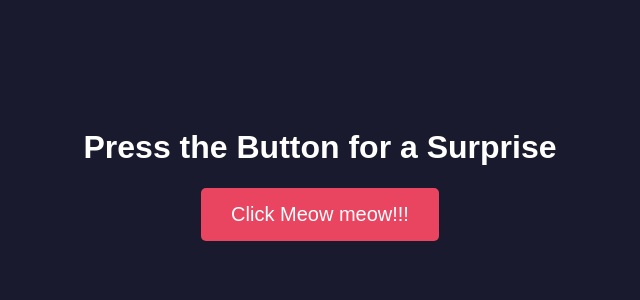
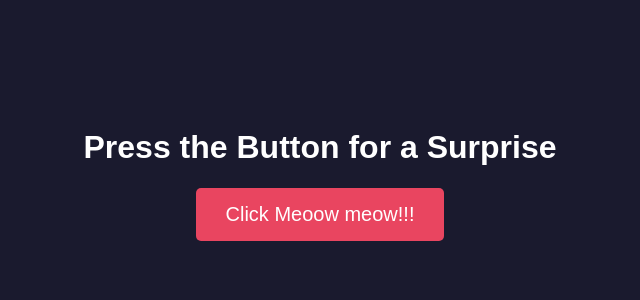
Before and after one commit to Pradyu07/my1app, a Flask app: page / in a window 1280 px wide. Shown: the top 300 px of the page, without its empty margins (320-960 px from the left). Run offline with Flask 3, Linux system fonts and the light colour scheme.

Commit message:
Update index.html

```diff
--- a/templates/index.html
+++ b/templates/index.html
@@ -12,7 +12,7 @@
 <body>
     <h1>Press the Button for a Surprise</h1>
     <form method="POST">
-        <button type="submit">Click Meow  meow!!!</button>
+        <button type="submit">Click Meoow  meow!!!</button>
     </form>
 
     {% if message %}
```
